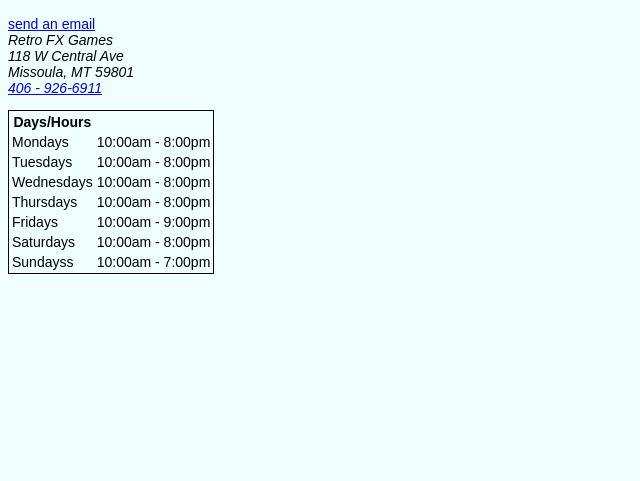
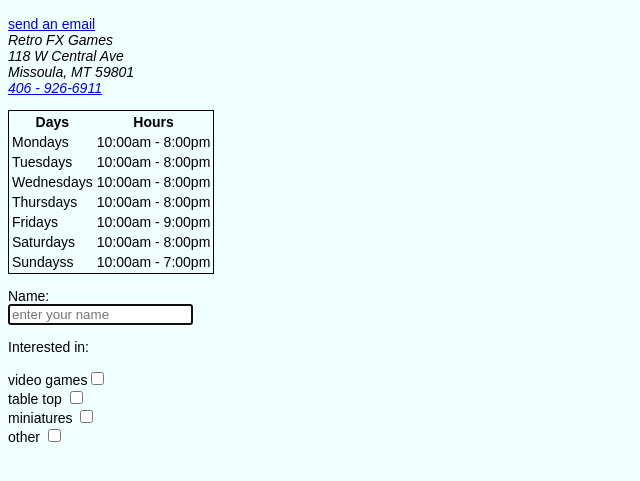
Before and after one commit to whitewallz/WebDesignHw, a plain HTML site: page Assignment7/index.html in a window 1280 px wide. Shown: the part 165-646 px from the top of the page, without its empty margins (0-640 px from the left). Drawn offline with Linux system fonts and the light colour scheme.

Commit message:
Update index.html

```diff
--- a/Assignment7/index.html
+++ b/Assignment7/index.html
@@ -40,7 +40,8 @@
     <p>
         <table>
             <tr>
-                <th>Days/Hours</th>
+                <th>Days</th>
+                <th>Hours</th>
             </tr>
             <tr>
                 <td>Mondays</td>
@@ -72,5 +73,14 @@
             </tr>
         </table>
     </p>
+    <form method="post" action="index.html">
+        Name:<br />
+        <input type="text" id="name" placeholder="enter your name" autofocus>
+        <p>Interested in:</p>
+        video games<input type="checkbox" name="intersted-in" type="interested-in" value="video-games"><br />
+        table top <input type="checkbox" name="intersted-in" type="interested-in" value="table-top"><br />
+        miniatures <input type="checkbox" name="intersted-in" type="interested-in" value="miniatures"><br />
+        other <input type="checkbox" name="intersted-in" type="interested-in" value="other"><br />
+    </form>
 </body>
 </html>
```
